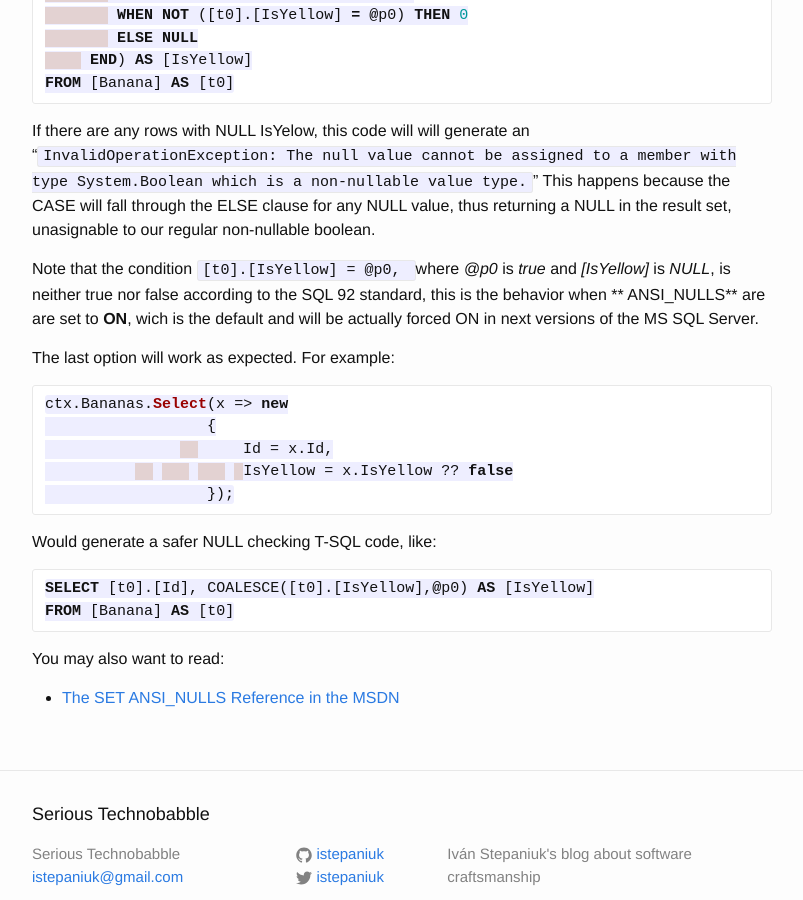
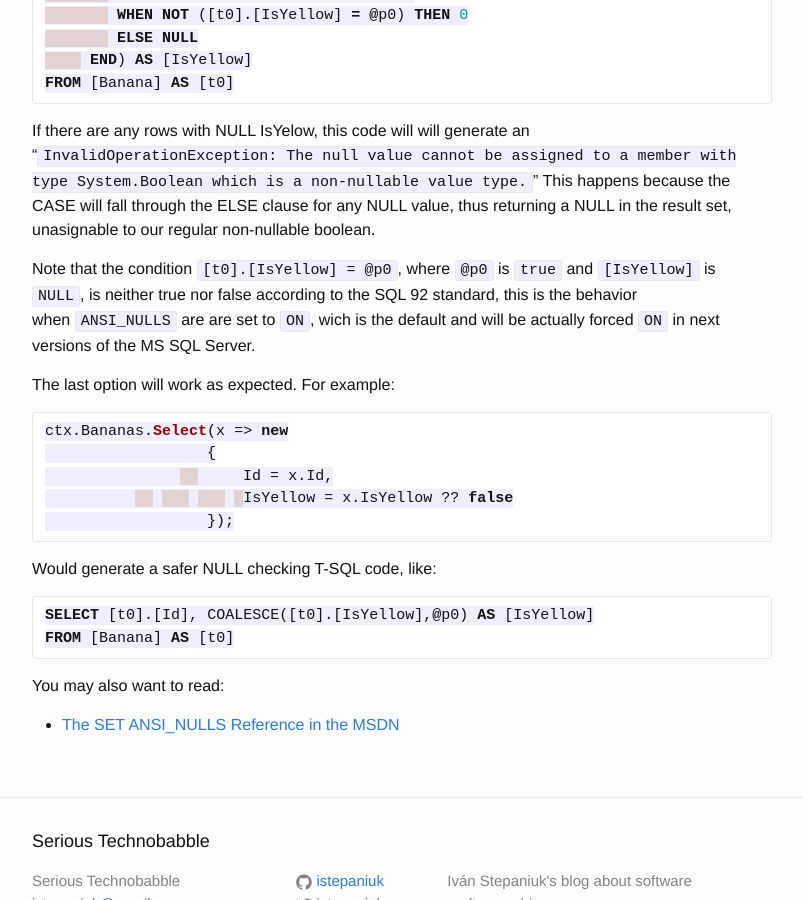
Before and after one commit to istepaniuk/istepaniuk-com, a Jekyll site: the page built from _posts/2012-12-29-linq-to-sql-nullable-types-null-comparison.md, in a window 1280 px wide and 900 px high, scrolled down 1287 px. Shown: the whole window, without its empty margins (238-1041 px from the left). Built offline with Jekyll 4.4.1, drawn with Linux system fonts in a browser that asks for light colours; Markdown is read by kramdown in place of the engine named in the settings.

Commit message:
more snippet cleaning

```diff
--- a/_posts/2012-12-29-linq-to-sql-nullable-types-null-comparison.md
+++ b/_posts/2012-12-29-linq-to-sql-nullable-types-null-comparison.md
@@ -67,7 +67,7 @@ FROM [Banana] AS [t0]
 
 If there are any rows with NULL IsYelow, this code will will generate an &#8220;`InvalidOperationException: The null value cannot be assigned to a member with type System.Boolean which is a non-nullable value type.`&#8221; This happens because the  CASE will fall through the ELSE clause for any NULL value, thus returning a NULL in the result set, unasignable to our regular non-nullable boolean.
 
-Note that the condition `[t0].[IsYellow] = @p0, `where *@p0* is *true* and *[IsYellow]* is *NULL*, is neither true nor false according to the SQL 92 standard, this is the behavior when ** ANSI_NULLS** are are set to **ON**, wich is the default and will be actually forced ON in next versions of the MS SQL Server.
+Note that the condition `[t0].[IsYellow] = @p0`, where `@p0` is `true` and `[IsYellow]` is `NULL`, is neither true nor false according to the SQL 92 standard, this is the behavior when `ANSI_NULLS` are are set to `ON`, wich is the default and will be actually forced `ON` in next versions of the MS SQL Server.
 
 The last option will work as expected. For example:
 
```
